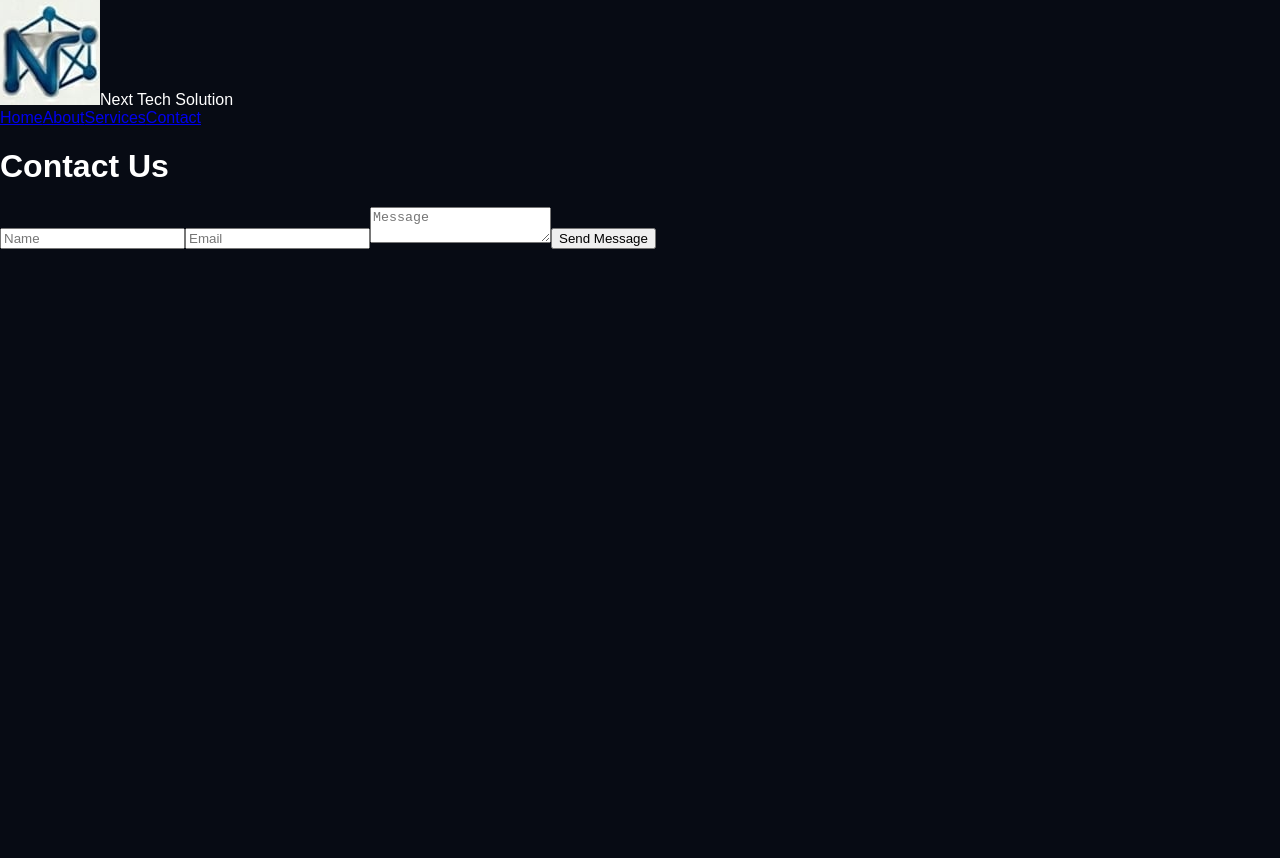
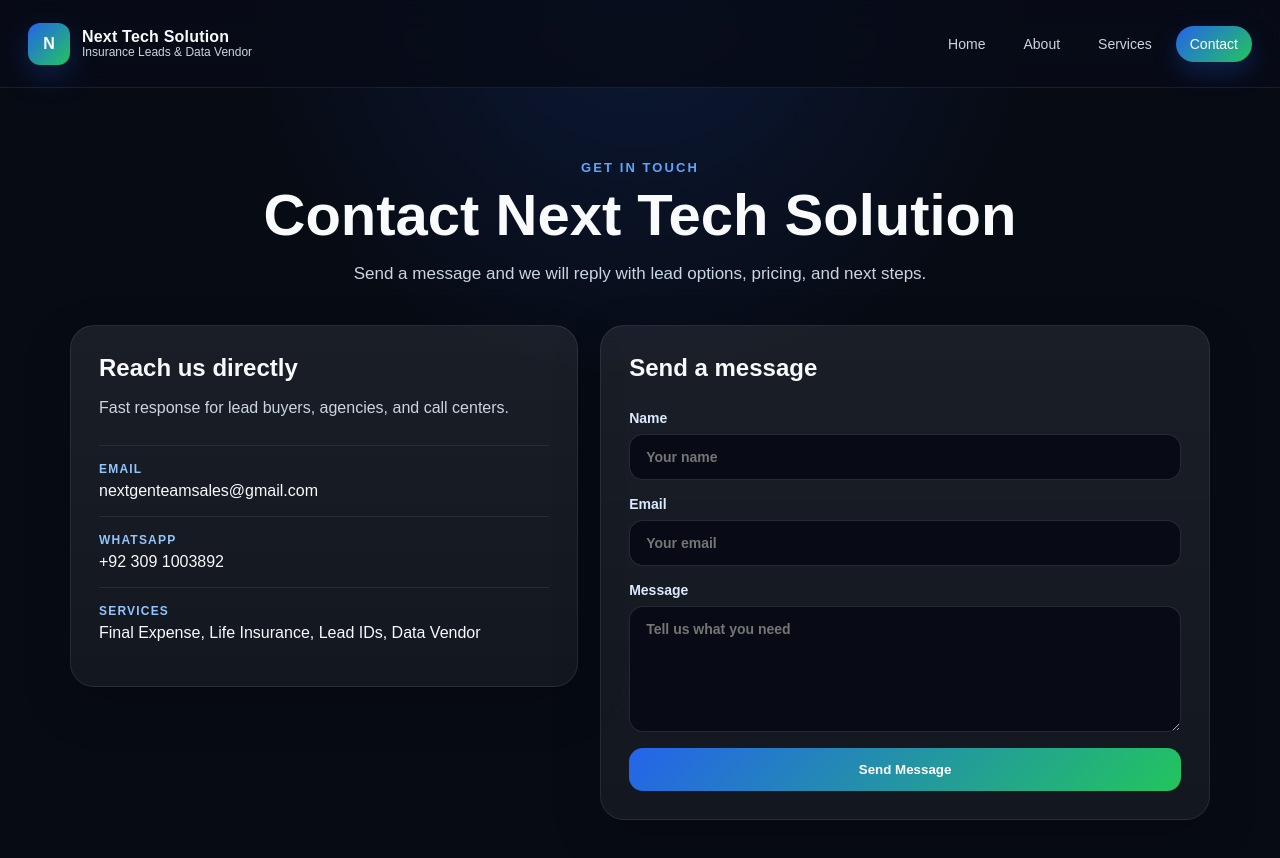
Before and after one commit to Afaq122/next-tech-site, a Next.js app: page /contact in a window 1280 px wide. Shown: the top 858 px of the page. Before the commit the page ends 800 px from the top, so only its background shows below. Built offline with nearby package versions, Linux system fonts and the light colour scheme.

Commit message:
premium navbar and contact page redesign

```diff
--- a/app/contact/page.tsx
+++ b/app/contact/page.tsx
@@ -7,52 +7,107 @@ export default function Contact() {
   const [form, setForm] = useState({
     name: "",
     email: "",
-    message: ""
+    message: "",
   });
+  const [sending, setSending] = useState(false);
 
-  const sendEmail = (e: any) => {
+  const sendEmail = async (e: React.FormEvent<HTMLFormElement>) => {
     e.preventDefault();
+    setSending(true);
 
-    emailjs.send(
+    try {
+      await emailjs.send(
         "service_ck64bdt",
         "template_cal7tuu",
         {
           name: form.name,
           email: form.email,
-        message: form.message
+          message: form.message,
         },
         "LIQaZ9_RMKrY_RhAq"
       );
 
-    alert("Message sent!");
+      alert("Message sent successfully!");
+      setForm({ name: "", email: "", message: "" });
+    } catch (error) {
+      console.error(error);
+      alert("Failed to send message");
+    } finally {
+      setSending(false);
+    }
   };
 
   return (
-    <div className="contact">
+    <section className="contact-page">
+      <div className="contact-hero">
+        <p className="eyebrow">Get in touch</p>
+        <h1>Contact Next Tech Solution</h1>
+        <p className="contact-subtitle">
+          Send a message and we will reply with lead options, pricing, and next steps.
+        </p>
+      </div>
 
-      <h1>Contact Us</h1>
+      <div className="contact-grid">
+        <div className="contact-card contact-info">
+          <h2>Reach us directly</h2>
+          <p>Fast response for lead buyers, agencies, and call centers.</p>
 
-      <form onSubmit={sendEmail} className="form">
+          <div className="info-item">
+            <span className="info-label">Email</span>
+            <span>nextgenteamsales@gmail.com</span>
+          </div>
 
+          <div className="info-item">
+            <span className="info-label">WhatsApp</span>
+            <span>+92 309 1003892</span>
+          </div>
+
+          <div className="info-item">
+            <span className="info-label">Services</span>
+            <span>Final Expense, Life Insurance, Lead IDs, Data Vendor</span>
+          </div>
+        </div>
+
+        <form className="contact-card contact-form" onSubmit={sendEmail}>
+          <h2>Send a message</h2>
+
+          <label>
+            Name
             <input
-          placeholder="Name"
+              value={form.name}
               onChange={(e) => setForm({ ...form, name: e.target.value })}
+              placeholder="Your name"
+              required
             />
+          </label>
 
+          <label>
+            Email
             <input
-          placeholder="Email"
+              type="email"
+              value={form.email}
               onChange={(e) => setForm({ ...form, email: e.target.value })}
+              placeholder="Your email"
+              required
             />
+          </label>
 
+          <label>
+            Message
             <textarea
-          placeholder="Message"
+              value={form.message}
               onChange={(e) => setForm({ ...form, message: e.target.value })}
+              placeholder="Tell us what you need"
+              rows={6}
+              required
             />
+          </label>
 
-        <button type="submit">Send Message</button>
-
+          <button type="submit" disabled={sending}>
+            {sending ? "Sending..." : "Send Message"}
+          </button>
         </form>
-
       </div>
+    </section>
   );
 }
--- a/app/globals.css
+++ b/app/globals.css
@@ -1,85 +1,286 @@
+:root {
+  --bg: #070b14;
+  --panel: rgba(255, 255, 255, 0.06);
+  --panel-strong: rgba(255, 255, 255, 0.1);
+  --text: #f8fafc;
+  --muted: #cbd5e1;
+  --line: rgba(255, 255, 255, 0.08);
+  --accent: #22c55e;
+  --accent-2: #1d4ed8;
+}
+
+* {
+  box-sizing: border-box;
+}
+
+html {
+  scroll-behavior: smooth;
+}
+
 body {
   margin: 0;
-  font-family: Arial;
-  background: #070b14;
+  background:
+    radial-gradient(circle at top, rgba(37, 99, 235, 0.16), transparent 35%),
+    var(--bg);
+  color: var(--text);
+  font-family: Arial, Helvetica, sans-serif;
+}
+
+a {
+  color: inherit;
+  text-decoration: none;
+}
+
+.page-shell {
+  padding-top: 88px;
+}
+
+/* HEADER */
+.site-header {
+  position: fixed;
+  top: 0;
+  left: 0;
+  right: 0;
+  z-index: 1000;
+  height: 88px;
+  padding: 0 28px;
+  display: flex;
+  align-items: center;
+  justify-content: space-between;
+  border-bottom: 1px solid var(--line);
+  background: rgba(8, 12, 24, 0.82);
+  backdrop-filter: blur(16px);
+}
+
+.brand {
+  display: flex;
+  align-items: center;
+  gap: 12px;
+  min-width: 0;
+}
+
+.brand-mark {
+  width: 42px;
+  height: 42px;
+  border-radius: 12px;
+  display: grid;
+  place-items: center;
+  background: linear-gradient(135deg, #2563eb, #22c55e);
+  color: white;
+  font-weight: 800;
+  box-shadow: 0 10px 30px rgba(37, 99, 235, 0.25);
+  flex: 0 0 auto;
+}
+
+.brand-name {
+  font-size: 16px;
+  font-weight: 800;
+  letter-spacing: 0.2px;
+  line-height: 1.1;
+}
+
+.brand-tag {
+  font-size: 12px;
+  color: var(--muted);
+  line-height: 1.2;
+}
+
+.nav {
+  display: flex;
+  align-items: center;
+  gap: 10px;
+  flex-wrap: wrap;
+  justify-content: flex-end;
+}
+
+.nav-link {
+  padding: 10px 14px;
+  border-radius: 999px;
+  color: var(--muted);
+  font-size: 14px;
+  transition: 0.2s ease;
+  white-space: nowrap;
+}
+
+.nav-link:hover {
+  background: rgba(255, 255, 255, 0.06);
   color: white;
 }
 
-/* HERO */
-.hero {
-  text-align: center;
-  padding: 120px 20px;
+.nav-cta {
+  background: linear-gradient(135deg, #2563eb, #22c55e);
+  color: white;
+  box-shadow: 0 10px 24px rgba(37, 99, 235, 0.25);
 }
 
-.hero h1 {
-  font-size: 52px;
+.nav-cta:hover {
+  background: linear-gradient(135deg, #2563eb, #16a34a);
 }
 
-.hero p {
-  color: #cbd5e1;
-  margin-top: 10px;
+/* CONTACT PAGE */
+.contact-page {
+  max-width: 1180px;
+  margin: 0 auto;
+  padding: 72px 20px 96px;
 }
 
-/* BUTTON */
-.btn {
-  display: inline-block;
-  margin-top: 20px;
-  padding: 12px 25px;
-  background: #22c55e;
-  color: white;
-  border-radius: 30px;
-  text-decoration: none;
+.contact-hero {
+  text-align: center;
+  max-width: 760px;
+  margin: 0 auto 36px;
 }
 
-/* SECTION */
-.section {
-  padding: 80px 20px;
-  text-align: center;
+.eyebrow {
+  margin: 0 0 10px;
+  color: #60a5fa;
+  font-size: 13px;
+  font-weight: 700;
+  letter-spacing: 0.16em;
+  text-transform: uppercase;
 }
 
-.title {
-  font-size: 32px;
-  margin-bottom: 40px;
+.contact-hero h1 {
+  margin: 0;
+  font-size: clamp(34px, 5vw, 58px);
+  line-height: 1.05;
 }
 
-/* GRID */
-.grid {
-  display: flex;
-  gap: 20px;
-  justify-content: center;
-  flex-wrap: wrap;
+.contact-subtitle {
+  margin: 14px auto 0;
+  color: var(--muted);
+  font-size: 17px;
+  line-height: 1.7;
 }
 
-/* CARD */
-.card {
-  width: 260px;
-  padding: 25px;
-  background: rgba(255,255,255,0.05);
-  border-radius: 12px;
-  border: 1px solid rgba(255,255,255,0.08);
-  transition: 0.3s;
+.contact-grid {
+  display: grid;
+  grid-template-columns: 1fr 1.2fr;
+  gap: 22px;
+  align-items: start;
+  margin-top: 34px;
 }
 
-.card:hover {
-  transform: translateY(-8px);
-  background: rgba(255,255,255,0.08);
+.contact-card {
+  border: 1px solid var(--line);
+  background: linear-gradient(180deg, rgba(255,255,255,0.08), rgba(255,255,255,0.05));
+  border-radius: 24px;
+  padding: 28px;
+  box-shadow: 0 18px 50px rgba(0,0,0,0.18);
 }
 
-/* CTA */
-.cta {
-  text-align: center;
-  padding: 80px 20px;
-  background: linear-gradient(135deg,#0f172a,#070b14);
+.contact-info h2,
+.contact-form h2 {
+  margin: 0 0 12px;
+  font-size: 24px;
 }
 
-/* WHATSAPP */
-.whatsapp {
-  position: fixed;
-  bottom: 20px;
-  right: 20px;
-  background: #25D366;
-  padding: 15px 18px;
-  border-radius: 50px;
+.contact-info p {
+  margin: 0 0 24px;
+  color: var(--muted);
+  line-height: 1.7;
+}
+
+.info-item {
+  padding: 16px 0;
+  border-top: 1px solid var(--line);
+  display: grid;
+  gap: 6px;
+}
+
+.info-label {
+  color: #93c5fd;
+  font-size: 12px;
+  font-weight: 700;
+  text-transform: uppercase;
+  letter-spacing: 0.1em;
+}
+
+.contact-form {
+  display: grid;
+  gap: 16px;
+}
+
+.contact-form label {
+  display: grid;
+  gap: 8px;
+  color: #dbeafe;
+  font-size: 14px;
+  font-weight: 600;
+}
+
+.contact-form input,
+.contact-form textarea {
+  width: 100%;
+  border: 1px solid rgba(255,255,255,0.12);
+  background: rgba(7, 11, 20, 0.9);
   color: white;
-  text-decoration: none;
+  border-radius: 14px;
+  padding: 14px 16px;
+  font: inherit;
+  outline: none;
+  transition: 0.2s ease;
 }
+
+.contact-form input:focus,
+.contact-form textarea:focus {
+  border-color: rgba(96, 165, 250, 0.8);
+  box-shadow: 0 0 0 4px rgba(96, 165, 250, 0.12);
+}
+
+.contact-form button {
+  border: 0;
+  border-radius: 14px;
+  padding: 14px 18px;
+  background: linear-gradient(135deg, #2563eb, #22c55e);
+  color: white;
+  font-weight: 800;
+  cursor: pointer;
+  transition: 0.2s ease;
+}
+
+.contact-form button:hover {
+  transform: translateY(-1px);
+}
+
+.contact-form button:disabled {
+  opacity: 0.7;
+  cursor: not-allowed;
+  transform: none;
+}
+
+@media (max-width: 900px) {
+  .site-header {
+    height: auto;
+    padding: 16px 18px;
+    align-items: flex-start;
+    gap: 14px;
+    flex-direction: column;
+  }
+
+  .page-shell {
+    padding-top: 124px;
+  }
+
+  .contact-grid {
+    grid-template-columns: 1fr;
+  }
+
+  .nav {
+    justify-content: flex-start;
+  }
+}
+
+@media (max-width: 520px) {
+  .nav-link {
+    padding: 9px 12px;
+    font-size: 13px;
+  }
+
+  .brand-tag {
+    display: none;
+  }
+
+  .contact-card {
+    padding: 20px;
+  }
+}
--- a/app/layout.tsx
+++ b/app/layout.tsx
@@ -3,35 +3,43 @@ import Link from "next/link";
 
 export const metadata = {
   title: "Next Tech Solution",
-  description: "Insurance Leads & Data Vendor"
+  description: "Premium insurance leads and data vendor services",
 };
 
 export default function RootLayout({
-  children
+  children,
 }: {
   children: React.ReactNode;
 }) {
   return (
     <html lang="en">
       <body>
-
-        {/* NAVBAR */}
-        <header className="navbar">
-          <div className="logo">
-            <img src="/logo.png" alt="logo" />
-            <span>Next Tech Solution</span>
+        <header className="site-header">
+          <div className="brand">
+            <div className="brand-mark">N</div>
+            <div>
+              <div className="brand-name">Next Tech Solution</div>
+              <div className="brand-tag">Insurance Leads & Data Vendor</div>
+            </div>
           </div>
 
-          <nav className="nav-links">
-            <Link href="/">Home</Link>
-            <Link href="/about">About</Link>
-            <Link href="/services">Services</Link>
-            <Link href="/contact">Contact</Link>
+          <nav className="nav">
+            <Link href="/" className="nav-link">
+              Home
+            </Link>
+            <Link href="/about" className="nav-link">
+              About
+            </Link>
+            <Link href="/services" className="nav-link">
+              Services
+            </Link>
+            <Link href="/contact" className="nav-link nav-cta">
+              Contact
+            </Link>
           </nav>
         </header>
 
-        <main>{children}</main>
-
+        <main className="page-shell">{children}</main>
       </body>
     </html>
   );
```
Lines whose indentation alone changed are shown as unchanged.
